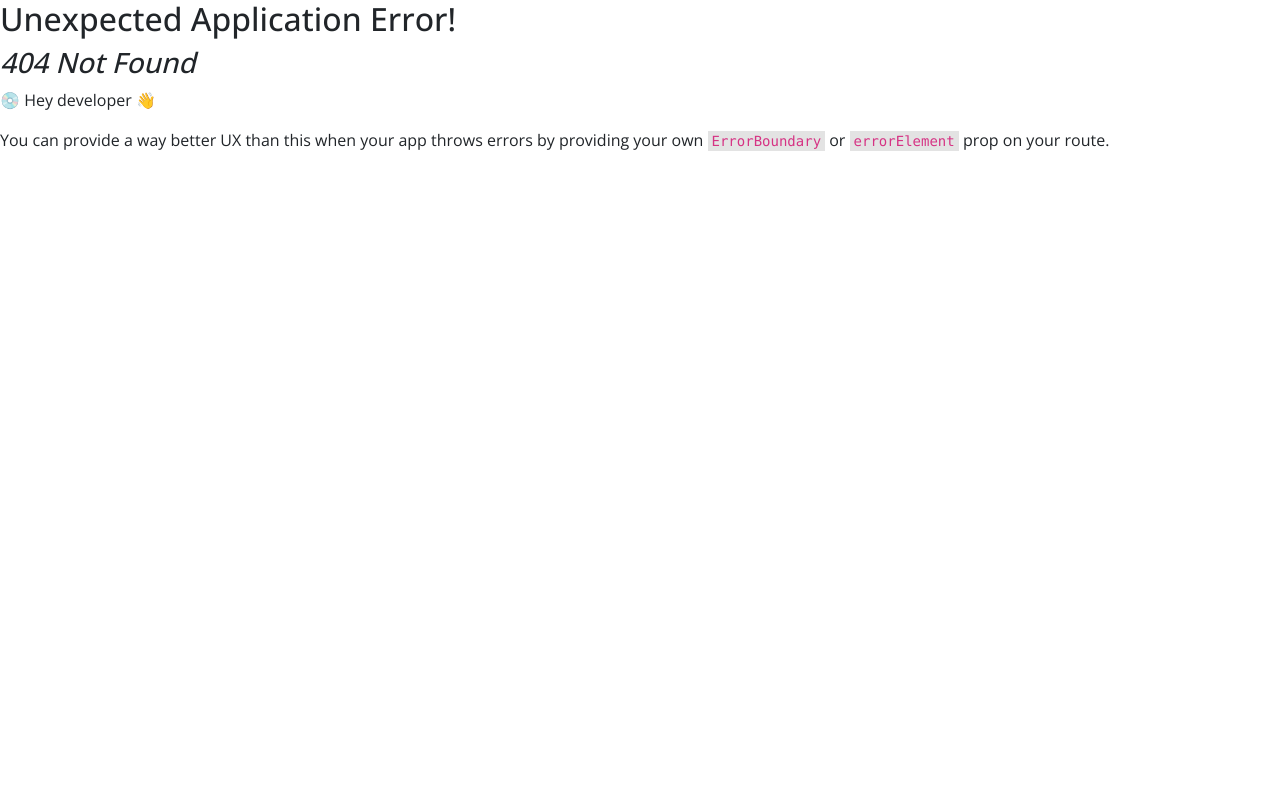
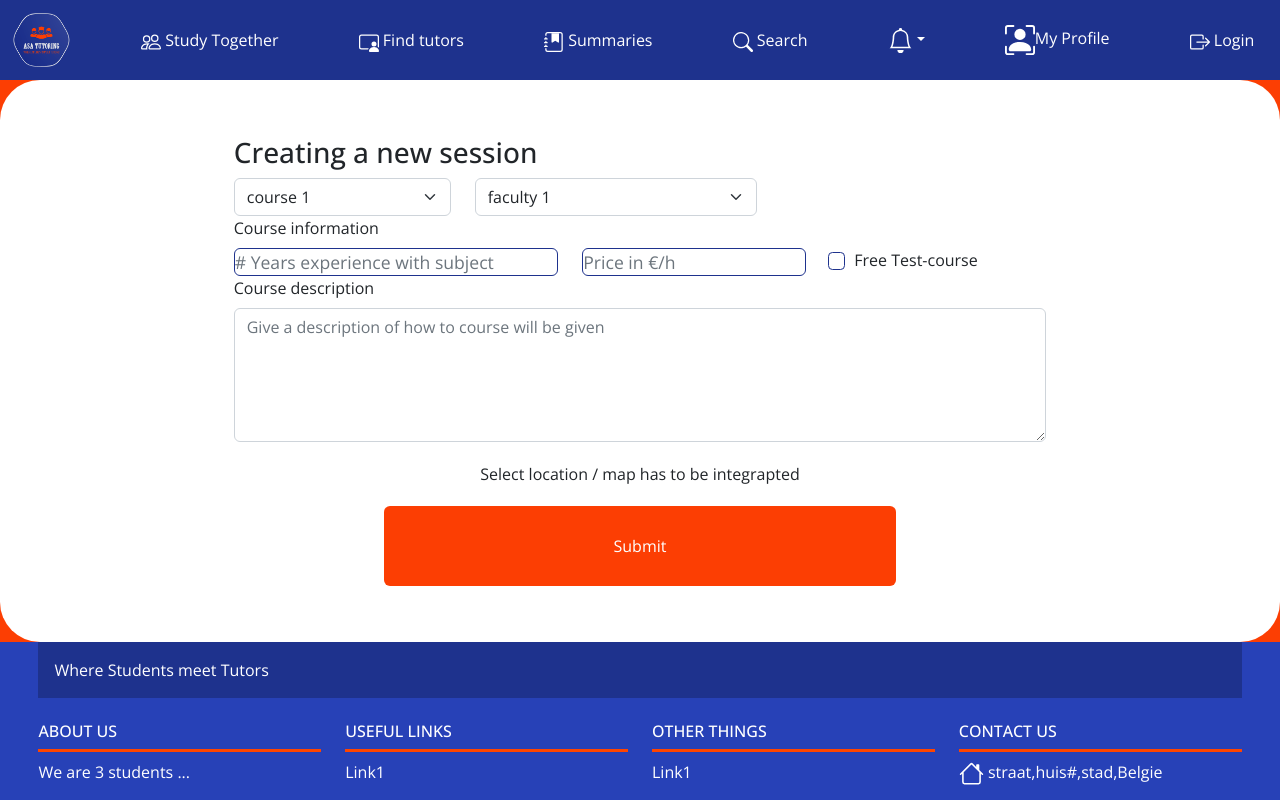
Before and after one commit to ArmanKolozyan/Tutoring-Website, a React (Create React App) app in the folder Client/: page /createSession in a window 1280 px wide. Before the commit this address had no page. Shown: the top 800 px of the page. Built offline with nearby package versions, Linux system fonts and the light colour scheme.

Commit message:
Edit: lesson/course -> session
Replaced each occurance of "lesson" or "course" by "session"

```diff
--- a/Client/src/App.js
+++ b/Client/src/App.js
@@ -7,7 +7,7 @@ import Home from "./pages/Home";
 import Register from "./pages/Register";
 import Login from "./pages/Login";
 import Compose from "./pages/Compose";
-import CreateLesson from "./pages/CreateLesson";
+import CreateSession from "./pages/CreateSession";
 import Post from "./pages/Post";
 import Footer from "./components/Footer";
 import Trademark from "./components/Trademark";
@@ -56,8 +56,8 @@ const router = createBrowserRouter([
         element: <Compose/>
       },
       {
-        path: "/createLesson",
-        element: <CreateLesson/>
+        path: "/createSession",
+        element: <CreateSession/>
       },
     ],
   },
--- a/Client/src/pages/CreateLesson.jsx
+++ b/Client/src/pages/CreateSession.jsx
@@ -8,15 +8,15 @@ import Button from 'react-bootstrap/Button';
 import "bootstrap/dist/css/bootstrap.css";
 import "../style.scss";
 
-const CreateLesson = () => {
+const CreateSession = () => {
   return (
-    <div className="create-lesson">
+    <div className="create-session">
       <Form>
         <Row className="justify-content-md-center">
           <Col md="auto">
             <Row className="">
               <Col md="auto">
-                <h3> Creating a new course </h3>
+                <h3> Creating a new session </h3>
               </Col>
             </Row>
             <Row className="">
@@ -89,4 +89,4 @@ const CreateLesson = () => {
   );
 };
 
-export default CreateLesson;
+export default CreateSession;
--- a/Client/src/style.scss
+++ b/Client/src/style.scss
@@ -224,7 +224,7 @@ $ourOrange: #fc3e03;
     }
   }
 
-  .create-lesson{
+  .create-session{
     background-color: $ourOrange;
     form{
       width: auto;
```
